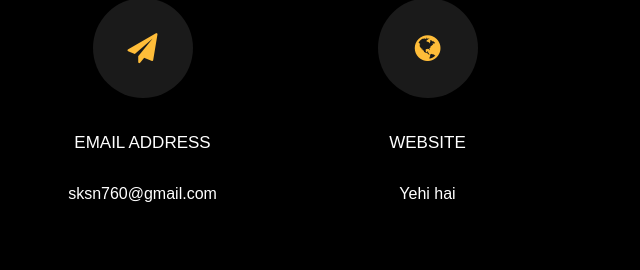
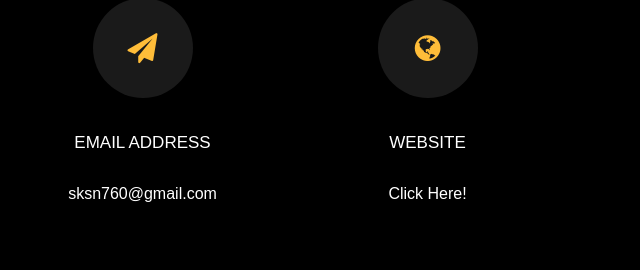
Before and after one commit to snspb/sns, a plain HTML site: page index.html in a window 1280 px wide. Shown: the part 4705-4975 px from the top of the page, 640-1280 px from the left. Drawn offline with Linux system fonts and the light colour scheme; files whose address does not match are found by name.

Commit message:
Update index.html

```diff
--- a/index.html
+++ b/index.html
@@ -618,7 +618,11 @@
                 <span class="icon-globe"></span>
               </div>
               <h3 class="mb-4">Website</h3>
-              <p><a href="#">Yehi hai </a></p>
+              <p>
+                <a href="https://sns2.netlify.app" target="_blank"
+                  >Click Here!</a
+                >
+              </p>
             </div>
           </div>
         </div>
```
